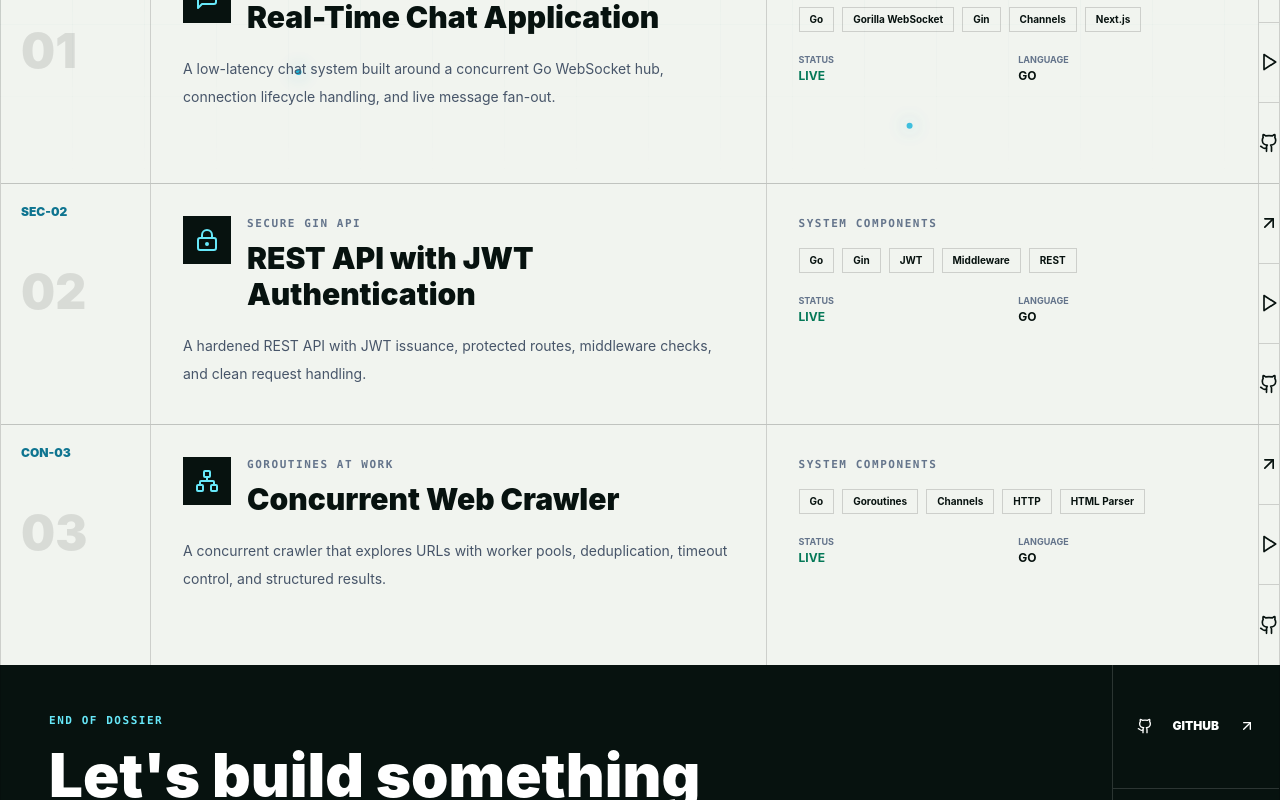
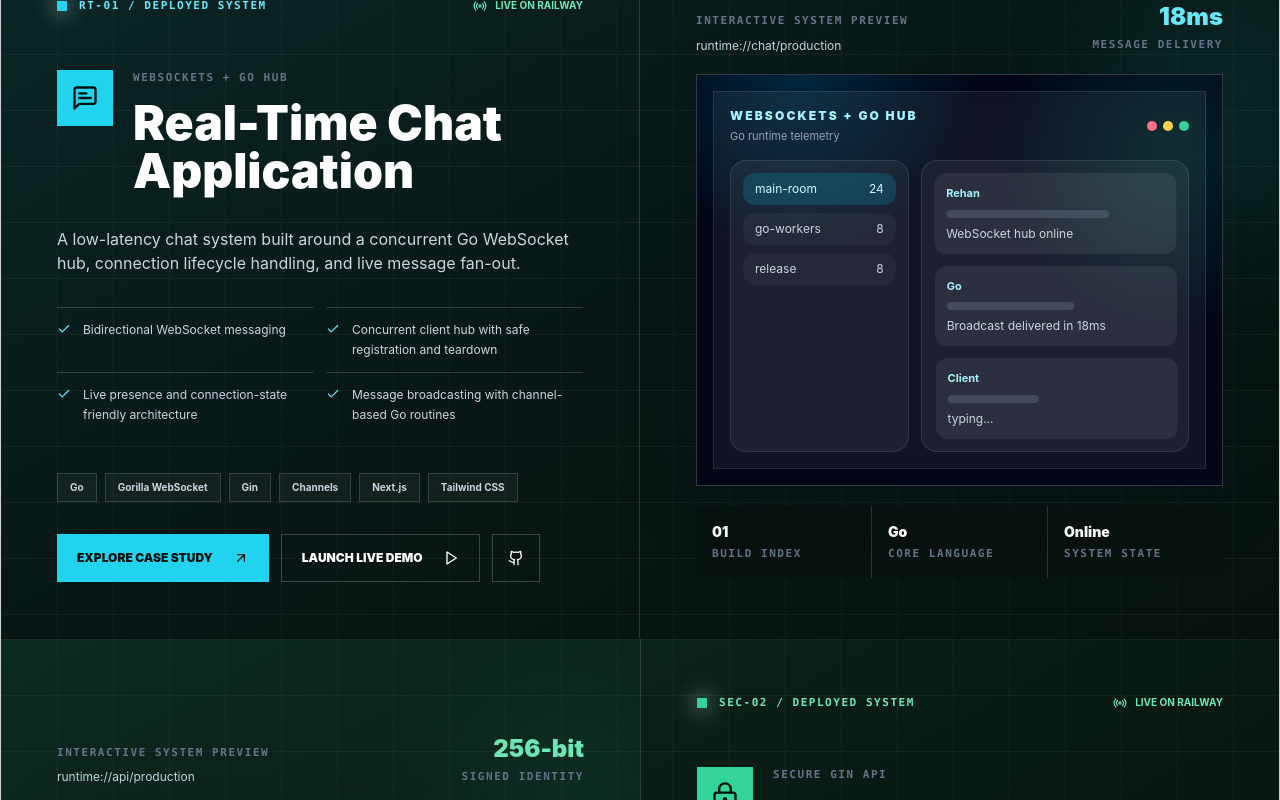
Before and after one commit to rn-coodes/PFAI-Lab, a Next.js app in the folder frontend/: page /projects in a window 1280 px wide. Shown: the part 480-1280 px from the top of the page. Built offline with nearby package versions, Linux system fonts and the light colour scheme.

Commit message:
Redesign project showcases with animated previews

```diff
--- a/frontend/src/app/projects/page.tsx
+++ b/frontend/src/app/projects/page.tsx
@@ -7,11 +7,11 @@ export default function ProjectsPage() {
   return (
     <main className="mx-auto max-w-[1480px] border-x border-black/15 dark:border-white/15">
       <header className="grid border-b border-black/20 dark:border-white/20 lg:grid-cols-[1fr_0.55fr]">
-        <div className="border-b border-black/15 p-6 dark:border-white/15 sm:p-12 lg:border-b-0 lg:border-r">
+        <div className="min-w-0 border-b border-black/15 p-6 dark:border-white/15 sm:p-12 lg:border-b-0 lg:border-r">
           <p className="dossier-label text-cyan-700 dark:text-cyan-300">Work index / 003 systems</p>
           <h1 className="mt-7 text-[clamp(4rem,10vw,9rem)] font-black leading-[0.84] tracking-tight">SELECTED<br />WORK</h1>
         </div>
-        <div className="flex items-end p-6 sm:p-12"><p className="max-w-md text-base leading-8 text-slate-600 dark:text-slate-300">Production-minded Go builds presented as inspectable system records. Open a case study, run the live interface, or review the source.</p></div>
+        <div className="min-w-0 p-6 sm:p-12 lg:flex lg:items-end"><p className="max-w-md break-words text-base leading-8 text-slate-600 dark:text-slate-300">Production-minded Go builds presented as inspectable system records. Open a case study, run the live interface, or review the source.</p></div>
       </header>
       <ProjectGrid />
     </main>
--- a/frontend/src/components/project-card.tsx
+++ b/frontend/src/components/project-card.tsx
@@ -1,50 +1,162 @@
 "use client";
 
 import { motion } from "framer-motion";
-import { ArrowUpRight, Github, Play } from "lucide-react";
+import { ArrowUpRight, Check, Github, Play, Radio } from "lucide-react";
 import Link from "next/link";
+import { VisualPanel } from "@/components/visual-panel";
 import type { Project } from "@/data/projects";
 
-const codes = { chat: "RT-01", api: "SEC-02", crawler: "CON-03" };
+const projectMeta = {
+  chat: {
+    code: "RT-01",
+    metric: "18ms",
+    metricLabel: "Message delivery",
+    glow: "bg-cyan-400",
+    text: "text-cyan-300",
+    wash: "from-cyan-400/20 via-cyan-400/5 to-transparent"
+  },
+  api: {
+    code: "SEC-02",
+    metric: "256-bit",
+    metricLabel: "Signed identity",
+    glow: "bg-emerald-400",
+    text: "text-emerald-300",
+    wash: "from-emerald-400/20 via-emerald-400/5 to-transparent"
+  },
+  crawler: {
+    code: "CON-03",
+    metric: "50+",
+    metricLabel: "Concurrent workers",
+    glow: "bg-amber-300",
+    text: "text-amber-300",
+    wash: "from-amber-300/20 via-amber-300/5 to-transparent"
+  }
+};
 
 export function ProjectCard({ project, index }: { project: Project; index: number }) {
   const Icon = project.icon;
+  const meta = projectMeta[project.slug];
+  const reversed = index % 2 === 1;
+
   return (
     <motion.article
-      className="group grid border-t border-black/20 dark:border-white/20 lg:grid-cols-[150px_1fr_0.8fr_auto]"
-      initial={{ opacity: 0, y: 20 }}
+      className="group/project relative overflow-hidden border-b border-black/15 bg-[#07120f] text-white last:border-b-0 dark:border-white/15"
+      initial={{ opacity: 0, y: 42 }}
       whileInView={{ opacity: 1, y: 0 }}
-      viewport={{ once: true }}
-      transition={{ delay: index * 0.08, duration: 0.55 }}
+      viewport={{ once: true, margin: "-80px" }}
+      transition={{ duration: 0.75, ease: [0.22, 1, 0.36, 1] }}
     >
-      <div className="flex items-center justify-between border-b border-black/15 p-5 dark:border-white/15 lg:block lg:border-b-0 lg:border-r">
-        <p className="font-mono text-xs font-black text-cyan-700 dark:text-cyan-300">{codes[project.slug]}</p>
-        <p className="mt-0 text-5xl font-black text-black/10 dark:text-white/10 lg:mt-12">{String(index + 1).padStart(2, "0")}</p>
-      </div>
-      <div className="border-b border-black/15 p-6 transition group-hover:bg-cyan-300/10 dark:border-white/15 lg:border-b-0 lg:border-r lg:p-8">
-        <div className="flex items-start gap-4">
-          <span className="grid h-12 w-12 shrink-0 place-items-center bg-[#07120f] text-cyan-300 dark:bg-cyan-300 dark:text-[#07120f]"><Icon className="h-6 w-6" /></span>
+      <motion.div
+        className={`pointer-events-none absolute inset-0 bg-gradient-to-br ${meta.wash}`}
+        animate={{ opacity: [0.45, 0.8, 0.45] }}
+        transition={{ duration: 7 + index, repeat: Infinity, ease: "easeInOut" }}
+      />
+      <div className="pointer-events-none absolute inset-0 opacity-[0.08] [background-image:linear-gradient(rgba(255,255,255,.55)_1px,transparent_1px),linear-gradient(90deg,rgba(255,255,255,.55)_1px,transparent_1px)] [background-size:56px_56px]" />
+
+      <div className="relative grid min-h-[650px] lg:grid-cols-2">
+        <div
+          className={`flex flex-col justify-between border-white/15 p-6 sm:p-10 lg:p-14 ${
+            reversed ? "lg:order-2 lg:border-l" : "lg:border-r"
+          }`}
+        >
           <div>
-            <p className="dossier-label text-slate-500">{project.eyebrow}</p>
-            <Link href={project.path} className="mt-2 block text-2xl font-black leading-tight transition hover:text-cyan-700 dark:hover:text-cyan-300 sm:text-3xl">{project.title}</Link>
+            <div className="flex flex-wrap items-center justify-between gap-4">
+              <div className="flex items-center gap-3">
+                <span className={`h-2.5 w-2.5 ${meta.glow} shadow-[0_0_22px_currentColor]`} />
+                <span className={`dossier-label ${meta.text}`}>{meta.code} / Deployed system</span>
+              </div>
+              <span className="flex items-center gap-2 font-mono text-[10px] font-bold text-emerald-300">
+                <Radio className="h-3.5 w-3.5 animate-pulse" /> LIVE ON RAILWAY
+              </span>
+            </div>
+
+            <div className="mt-14 flex items-start gap-5">
+              <motion.span
+                className={`grid h-14 w-14 shrink-0 place-items-center ${meta.glow} text-[#07120f]`}
+                whileHover={{ rotate: 8, scale: 1.08 }}
+                transition={{ type: "spring", stiffness: 260, damping: 18 }}
+              >
+                <Icon className="h-7 w-7" />
+              </motion.span>
+              <div>
+                <p className="dossier-label text-slate-500">{project.eyebrow}</p>
+                <h3 className="mt-3 max-w-xl text-4xl font-black leading-[0.98] sm:text-5xl">{project.title}</h3>
+              </div>
+            </div>
+
+            <p className="mt-8 max-w-xl text-sm leading-7 text-slate-300 sm:text-base">{project.description}</p>
+
+            <div className="mt-8 grid gap-3 sm:grid-cols-2">
+              {project.features.slice(0, 4).map((feature) => (
+                <div key={feature} className="flex items-start gap-3 border-t border-white/15 pt-3 text-xs leading-5 text-slate-300">
+                  <Check className={`mt-0.5 h-3.5 w-3.5 shrink-0 ${meta.text}`} />
+                  <span>{feature}</span>
+                </div>
+              ))}
+            </div>
+          </div>
+
+          <div className="mt-12">
+            <div className="flex flex-wrap gap-2">
+              {project.technologies.slice(0, 6).map((tech) => (
+                <span key={tech} className="border border-white/15 bg-white/[0.04] px-3 py-1.5 font-mono text-[10px] font-bold text-slate-300">
+                  {tech}
+                </span>
+              ))}
+            </div>
+            <div className="mt-8 flex flex-col gap-3 sm:flex-row">
+              <Link href={project.path} className={`flex min-h-12 items-center justify-between gap-5 px-5 text-xs font-black uppercase text-[#07120f] transition hover:bg-white ${meta.glow}`}>
+                Explore case study <ArrowUpRight className="h-4 w-4" />
+              </Link>
+              <Link href={project.demo} className="flex min-h-12 items-center justify-between gap-5 border border-white/20 px-5 text-xs font-black uppercase transition hover:bg-white hover:text-[#07120f]">
+                Launch live demo <Play className="h-4 w-4" />
+              </Link>
+              <Link href={project.github} target="_blank" className="grid h-12 w-12 shrink-0 place-items-center border border-white/20 transition hover:bg-white hover:text-[#07120f]" aria-label={`${project.title} source`}>
+                <Github className="h-4 w-4" />
+              </Link>
+            </div>
           </div>
         </div>
-        <p className="mt-5 max-w-2xl text-sm leading-7 text-slate-600 dark:text-slate-300">{project.description}</p>
-      </div>
-      <div className="border-b border-black/15 p-6 dark:border-white/15 lg:border-b-0 lg:border-r lg:p-8">
-        <p className="dossier-label text-slate-500">System components</p>
-        <div className="mt-4 flex flex-wrap gap-2">
-          {project.technologies.slice(0, 5).map((tech) => <span key={tech} className="border border-black/15 px-2.5 py-1 font-mono text-[10px] font-bold dark:border-white/15">{tech}</span>)}
+
+        <div className={`relative flex min-h-[520px] flex-col justify-center overflow-hidden p-6 sm:p-10 lg:p-14 ${reversed ? "lg:order-1" : ""}`}>
+          <motion.div
+            className={`absolute -right-20 top-10 h-52 w-52 rounded-full ${meta.glow} opacity-10 blur-3xl`}
+            animate={{ x: [0, -45, 0], y: [0, 35, 0], scale: [1, 1.18, 1] }}
+            transition={{ duration: 9, repeat: Infinity, ease: "easeInOut" }}
+          />
+          <div className="relative">
+            <div className="mb-5 flex items-end justify-between gap-6">
+              <div>
+                <p className="dossier-label text-slate-500">Interactive system preview</p>
+                <p className="mt-2 font-mono text-xs text-slate-300">runtime://{project.slug}/production</p>
+              </div>
+              <div className="text-right">
+                <p className={`text-2xl font-black ${meta.text}`}>{meta.metric}</p>
+                <p className="dossier-label mt-1 text-slate-500">{meta.metricLabel}</p>
+              </div>
+            </div>
+            <motion.div
+              initial={{ opacity: 0, scale: 0.96 }}
+              whileInView={{ opacity: 1, scale: 1 }}
+              viewport={{ once: true }}
+              transition={{ delay: 0.2, duration: 0.7 }}
+            >
+              <VisualPanel kind={project.slug} title={project.eyebrow} />
+            </motion.div>
+            <div className="mt-5 grid grid-cols-3 gap-px bg-white/15">
+              {[
+                [String(index + 1).padStart(2, "0"), "Build index"],
+                [project.languages[0], "Core language"],
+                ["Online", "System state"]
+              ].map(([value, label]) => (
+                <div key={label} className="bg-[#07120f] p-4">
+                  <p className="text-sm font-black">{value}</p>
+                  <p className="dossier-label mt-1 text-slate-500">{label}</p>
+                </div>
+              ))}
+            </div>
+          </div>
         </div>
-        <div className="mt-5 grid grid-cols-2 gap-3 text-xs font-bold">
-          <p><span className="block font-mono text-[9px] text-slate-500">STATUS</span><span className="text-emerald-700 dark:text-emerald-300">LIVE</span></p>
-          <p><span className="block font-mono text-[9px] text-slate-500">LANGUAGE</span>GO</p>
-        </div>
-      </div>
-      <div className="grid grid-cols-3 lg:grid-cols-1">
-        <Link href={project.path} className="grid min-h-20 place-items-center border-r border-black/15 transition hover:bg-[#07120f] hover:text-white dark:border-white/15 dark:hover:bg-white dark:hover:text-black lg:border-b lg:border-r-0" aria-label={`Open ${project.title}`}><ArrowUpRight className="h-5 w-5" /></Link>
-        <Link href={project.demo} className="grid min-h-20 place-items-center border-r border-black/15 transition hover:bg-cyan-300 hover:text-[#07120f] dark:border-white/15 lg:border-b lg:border-r-0" aria-label={`Run ${project.title}`}><Play className="h-5 w-5" /></Link>
-        <Link href={project.github} target="_blank" className="grid min-h-20 place-items-center transition hover:bg-[#07120f] hover:text-white dark:hover:bg-white dark:hover:text-black" aria-label={`${project.title} source`}><Github className="h-5 w-5" /></Link>
       </div>
     </motion.article>
   );
--- a/frontend/src/components/project-grid.tsx
+++ b/frontend/src/components/project-grid.tsx
@@ -5,7 +5,7 @@ import { projects } from "@/data/projects";
 
 export function ProjectGrid() {
   return (
-    <div>
+    <div className="overflow-hidden">
       {projects.map((project, index) => (
         <ProjectCard key={project.slug} project={project} index={index} />
       ))}
```
